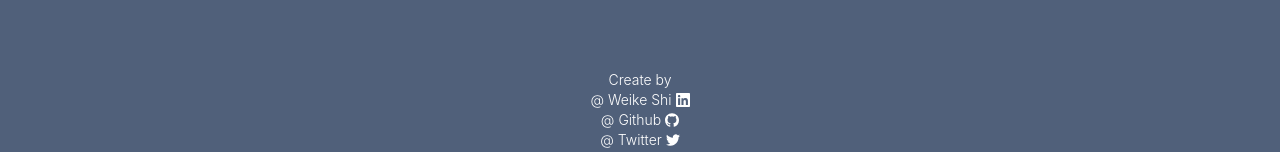
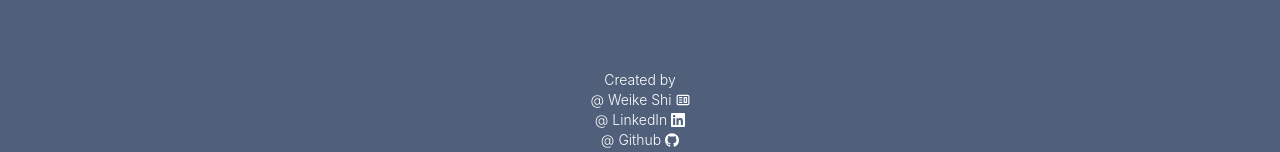
Before and after one commit to WeikeShi0730/worldle, a React (Create React App) app: page / in a window 1280 px wide. Shown: the part 788-940 px from the top of the page. Built offline with nearby package versions, Linux system fonts and the light colour scheme.

Commit message:
Fix footer

```diff
--- a/src/components/footer.component.tsx
+++ b/src/components/footer.component.tsx
@@ -1,16 +1,27 @@
 import { SiLinkedin, SiGithub, SiTwitter } from "react-icons/si";
+import { CgWebsite } from "react-icons/cg";
 
 const Footer = () => {
   return (
     <div className="flex flex-col m-10 pt-5 pb-10 text-white">
-      <div className="text-xs md:text-sm text-center">Create by</div>
+      <div className="text-xs md:text-sm text-center">Created by</div>
+      <div className="text-xs md:text-sm flex justify-center items-center gap-x-1">
+        <a
+          href="https://weike-shi.vercel.app/"
+          rel="noopener noreferrer"
+          target="_blank"
+        >
+          @ <span className="hover:underline">Weike Shi</span>
+        </a>
+        <CgWebsite />
+      </div>
       <div className="text-xs md:text-sm flex justify-center items-center gap-x-1">
         <a
           href="https://www.linkedin.com/in/weike-shi/"
           rel="noopener noreferrer"
           target="_blank"
         >
-          @ Weike Shi
+          @ <span className="hover:underline">LinkedIn</span>
         </a>
         <SiLinkedin />
       </div>
@@ -20,7 +31,7 @@ const Footer = () => {
           rel="noopener noreferrer"
           target="_blank"
         >
-          @ Github
+          @ <span className="hover:underline">Github</span>
         </a>
         <SiGithub />
       </div>
@@ -30,7 +41,7 @@ const Footer = () => {
           rel="noopener noreferrer"
           target="_blank"
         >
-          @ Twitter
+          @ <span className="hover:underline">Twitter</span>
         </a>
         <SiTwitter />
       </div>
```
